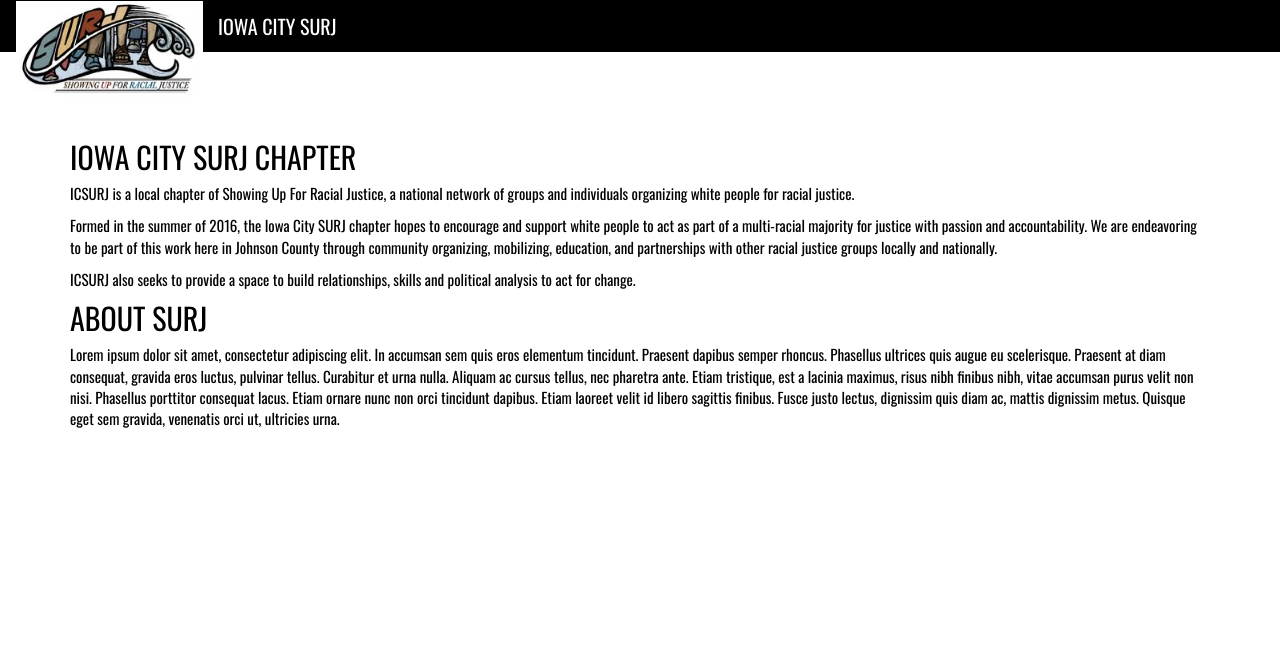
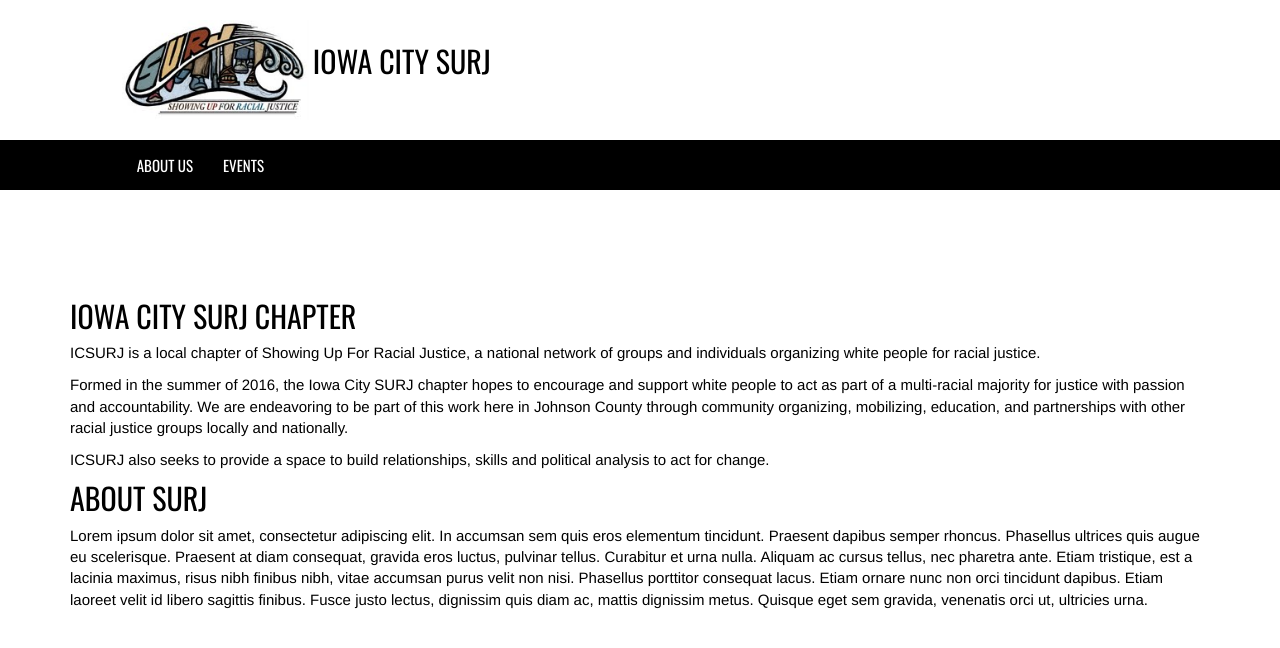
Before and after one commit to icsurj/icsurj.github.io, a Jekyll site: the page built from index.md, in a window 1280 px wide. Shown: the top 648 px of the page. Built offline with Jekyll 4.4.1, drawn with Linux system fonts in a browser that asks for light colours; some web fonts are replaced.

Commit message:
Did some work on the site header.

```diff
--- a/_includes/header.html
+++ b/_includes/header.html
@@ -1,7 +1,8 @@
 <header>
-    <nav class="navbar navbar-default">
+    <nav>
         <div class="container-fluid">
-            <div class="navbar-header">
+            <div class="row nav-title">
+                <div class="col-md-10 col-md-offset-1">
                     <button type="button" class="navbar-toggle collapsed" data-toggle="collapse"
                             data-target="#navbar-dropdown" aria-expanded="false"
                             aria-controls="navbar-dropdown">
@@ -10,14 +11,21 @@
                         <span class="icon-bar"></span>
                         <span class="icon-bar"></span>
                     </button>
-                <a class="navbar-brand" href="{{site.baseurl}}/">
+                    <a href="{{site.baseurl}}/">
                         <img alt="Showing Up for Racial Justice" src="{{site.baseurl}}/images/surj.jpg"
                          width="187" height="100" />
                     </a>
-                <h1 class="navbar-text">{{site.title}}</h1>
+                    <h1>{{site.title}}</h1>
                 </div>
-            <div class="hidden-xs">
-                <ul class="nav navbar-nav navbar-right">
+            </div>
+            <div class="row nav-links">
+                <div class="col-md-10 col-md-offset-1">
+                    <ul class="nav navbar-nav">
+                        <li>
+                            <a class="page-link" href="{{site.baseurl}}/">
+                                About Us
+                            </a>
+                        </li>
                         {% for my_page in site.pages %}
                             {% if my_page.title %}
                                 <li>
@@ -28,6 +36,7 @@
                             {% endif %}
                         {% endfor %}
                     </ul>
+                </div>
             </div>
         </div>
     </nav>
--- a/_sass/_base.scss
+++ b/_sass/_base.scss
@@ -1,8 +1,6 @@
-.navbar {
-    h1 {
-        font-size: 20px;
-        font-weight: normal;
-        line-height: $line-height-computed;
+nav {
+    a:hover {
+        text-decoration: none;
     }
 
     .navbar-toggle {
@@ -15,18 +13,13 @@
     }
 }
 
-.navbar-brand {
-    img {
-        border: 3px solid $heading-color;
-        border-top-left-radius: 0;
-        border-top-right-radius: 0;
-        border-top: 0;
-    }
-}
+.nav-links {
+    background-color: $heading-bg-color;
+    color: $heading-color;
+    font-family: $title-font;
+    text-transform: uppercase;
 
-#navbar-dropdown {
-    background-color: $heading-bg-color;
-
+    li {
         a {
             background-color: $heading-bg-color;
             color: $heading-color;
@@ -34,7 +27,9 @@
         }
 
         a:hover {
+            color: $heading-bg-color;
             background-color: $navbar-default-link-hover-bg;
+        }
     }
 }
 
@@ -66,7 +61,7 @@
 }
 
 h1, h2, h3, h4, h5, h6 {
-    font-family: $font-family-sans-serif;
+    font-family: $title-font;
     text-transform: uppercase;
 }
 
--- a/_sass/_layout.scss
+++ b/_sass/_layout.scss
@@ -1,5 +1,7 @@
-.navbar-brand {
-    padding-top: 0;
+nav {
+    h1 {
+        display: inline;
+    }
 }
 
 #navbar-dropdown {
--- a/css/main.scss
+++ b/css/main.scss
@@ -4,9 +4,9 @@
 @charset "utf-8";
 
 $font-size-base: 15px;
-$font-family-sans-serif: "Oswald", "Helvetica Neue", Helvetica, Arial, sans-serif;
-$font-family-serif: "Droid Serif", $font-family-sans-serif;
-$font-family-base: $font-family-serif;
+$body-font: "Droid Serif", "Helvetica Neue", Helvetica, Arial, sans-serif;
+$title-font: "Oswald", $body-font;
+$font-family-base: $body-font;
 
 $brand-primary: #448234;
 
@@ -14,6 +14,7 @@
 $body-bg-color: white;
 $heading-color: white;
 $heading-bg-color: black;
+$heading-hover-bg-color: #53cfd7;
 
 $standard-margin: 20px;
 
@@ -21,7 +22,7 @@
 $navbar-default-link-color: $heading-color;
 $navbar-default-link-active-color: $heading-color;
 $navbar-default-link-hover-color: $heading-color;
-$navbar-default-link-hover-bg: darken($heading-bg-color, 5%);
+$navbar-default-link-hover-bg: $heading-hover-bg-color;
 $navbar-default-bg: $heading-bg-color;
 $navbar-margin-bottom: 0;
 $navbar-border-radius: 0;
```
Also changed, not shown: events.md (added, +6 -0 lines). Lines whose indentation alone changed are shown as unchanged.
